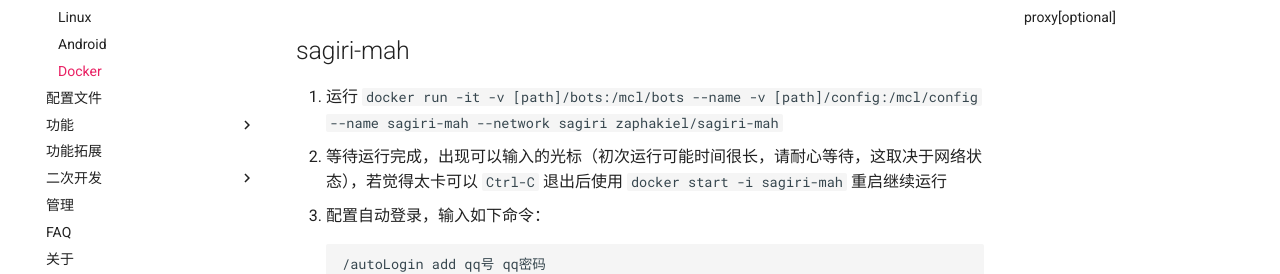
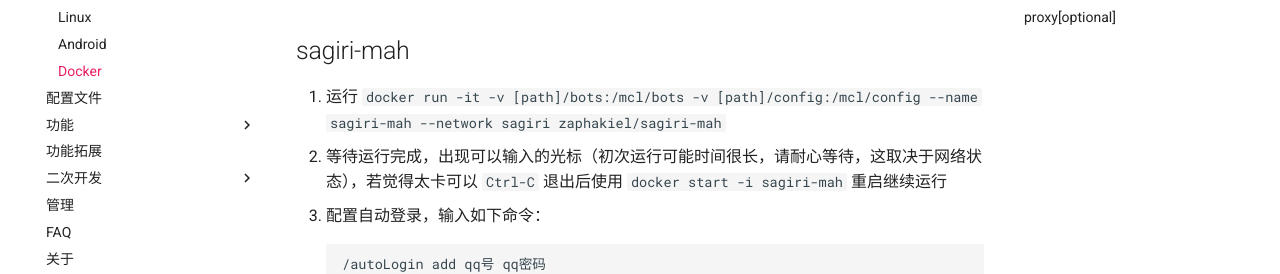
Before and after one commit to SAGIRI-kawaii/sagiri-bot, an MkDocs documentation site: the page built from docs/deployment/docker.md, in a window 1280 px wide and 900 px high, scrolled down 642 px. Shown: the part 172-446 px from the top of the window. Built offline with MkDocs 1.6.1 and Material for MkDocs 9.7.7, drawn with Linux system fonts in a browser that asks for light colours; comment, search, counter and statistics services are not loaded.

````diff
--- a/docs/deployment/docker.md
+++ b/docs/deployment/docker.md
@@ -32,7 +32,7 @@
 
 ## sagiri-mah
 
-1. 运行 `docker run -it -v [path]/bots:/mcl/bots --name -v [path]/config:/mcl/config --name sagiri-mah --network sagiri zaphakiel/sagiri-mah`
+1. 运行 `docker run -it -v [path]/bots:/mcl/bots -v [path]/config:/mcl/config --name sagiri-mah --network sagiri zaphakiel/sagiri-mah`
 2. 等待运行完成，出现可以输入的光标（初次运行可能时间很长，请耐心等待，这取决于网络状态），若觉得太卡可以 `Ctrl-C` 退出后使用 `docker start -i sagiri-mah` 重启继续运行
 3. 配置自动登录，输入如下命令：
     ```
````
